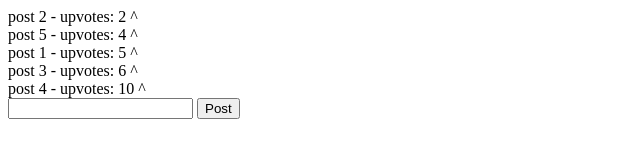
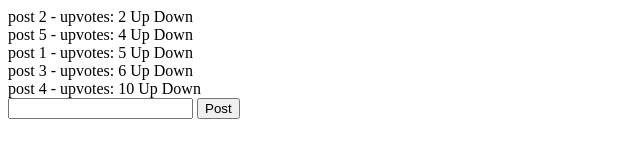
Before and after one commit to benhalverson/rails-angular-qa, a website: page index.html in a window 1280 px wide. Shown: the whole page, without its empty margins (0-640 px from the left). Drawn offline with nearby package versions, Linux system fonts and the light colour scheme.

Commit message:
added downvotes

```diff
--- a/app.js
+++ b/app.js
@@ -19,5 +19,8 @@ angular.module('quoraClone', [])
 		};
 		$scope.incrementUpvotes = function (post) {
 			post.upvotes += 1;
+		};
+		$scope.decrementDownvotes = function (post) {
+			post.upvotes -= 1;
 		}
 		}]);
--- a/index.html
+++ b/index.html
@@ -8,7 +8,8 @@
 </head>
 <body ng-app="quoraClone" ng-controller="MainCtrl">
 <div ng-repeat="post in posts | orderBy: 'upvotes'">{{post.title}} - upvotes: {{post.upvotes}}
-  <span ng-click="incrementUpvotes(post)">^</span>
+  <span ng-click="incrementUpvotes(post)">Up</span>
+  <span ng-click="decrementDownvotes(post)">Down</span>
 </div>
 
 <form ng-submit="addPost()">
```
